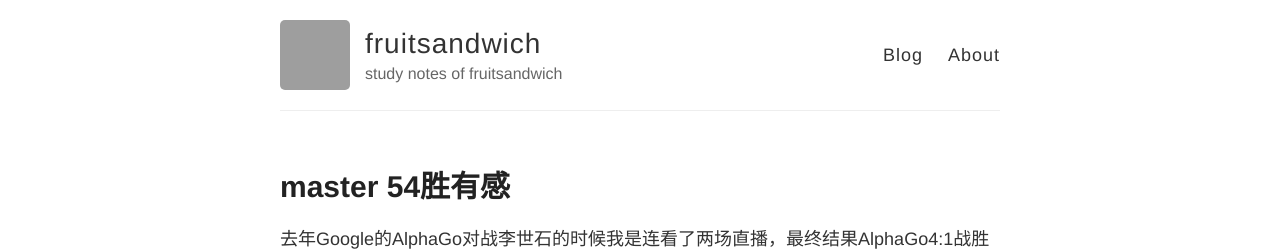
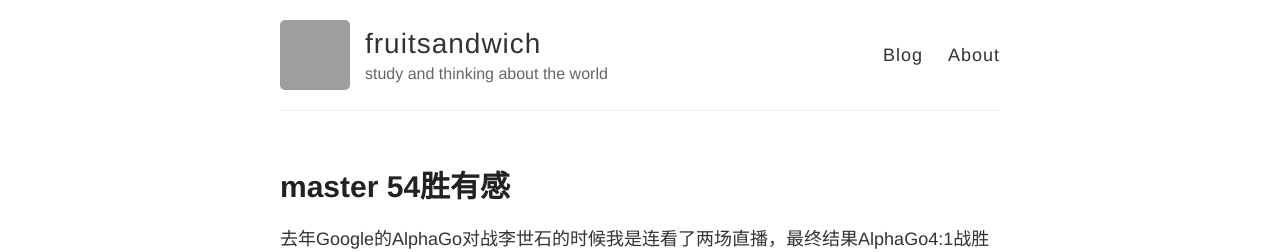
Before and after one commit to fruitSandwich/fruitsandwich.github.io, a Jekyll site: the page built from index.html, in a window 1280 px wide. Shown: the top 252 px of the page. Built offline with Jekyll 4.4.1, drawn with Linux system fonts in a browser that asks for light colours; grey boxes are pictures that could not be loaded.

Commit message:
thinking about the world

```diff
--- a/_config.yml
+++ b/_config.yml
@@ -6,7 +6,7 @@
 name: fruitsandwich
 
 # Short bio or description (displayed in the header)
-description: study notes of fruitsandwich
+description: study and thinking about the world
 
 # URL of your avatar or profile pic (you could use your GitHub profile pic)
 avatar: https://avatars2.githubusercontent.com/u/7122388?v=3&s=460
```
